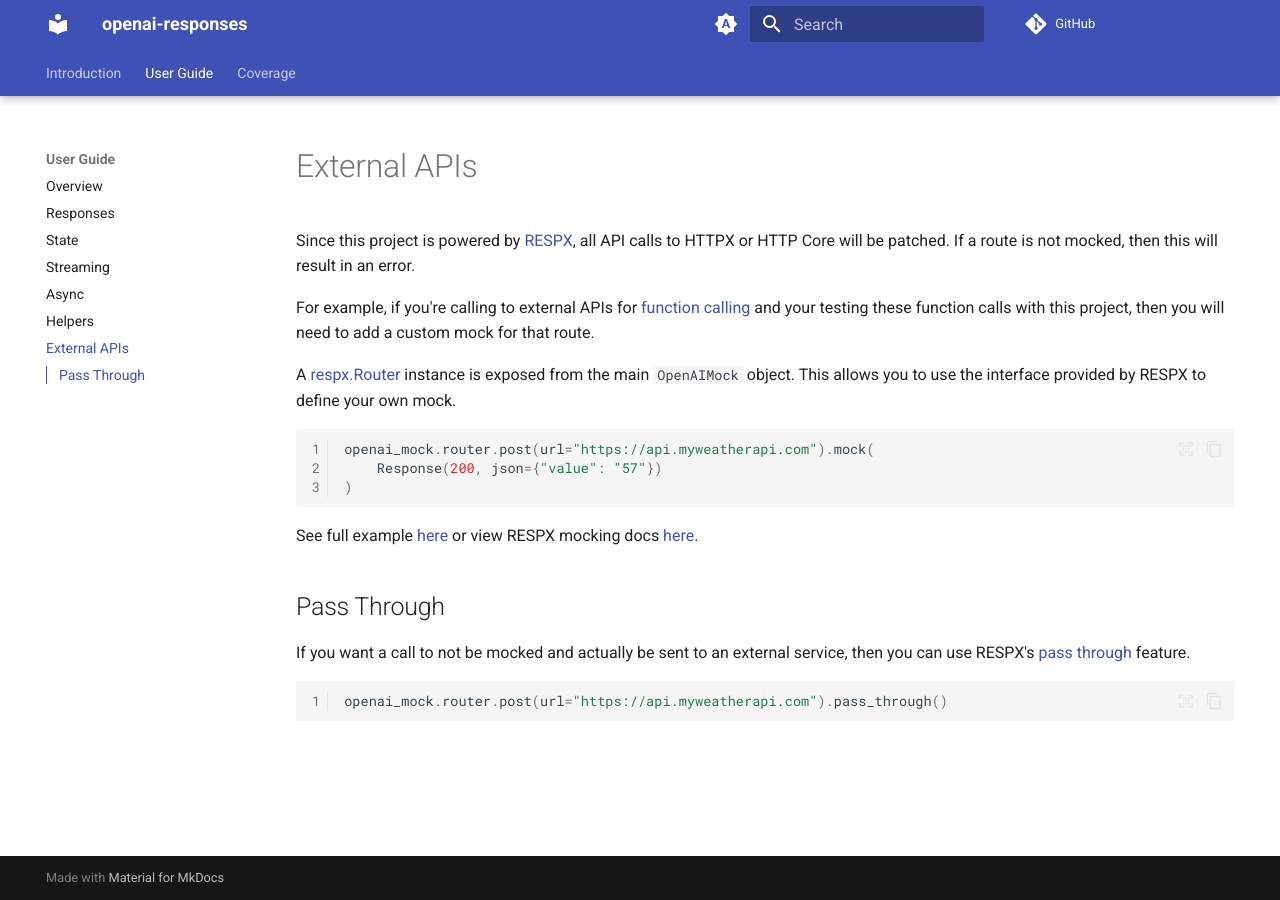
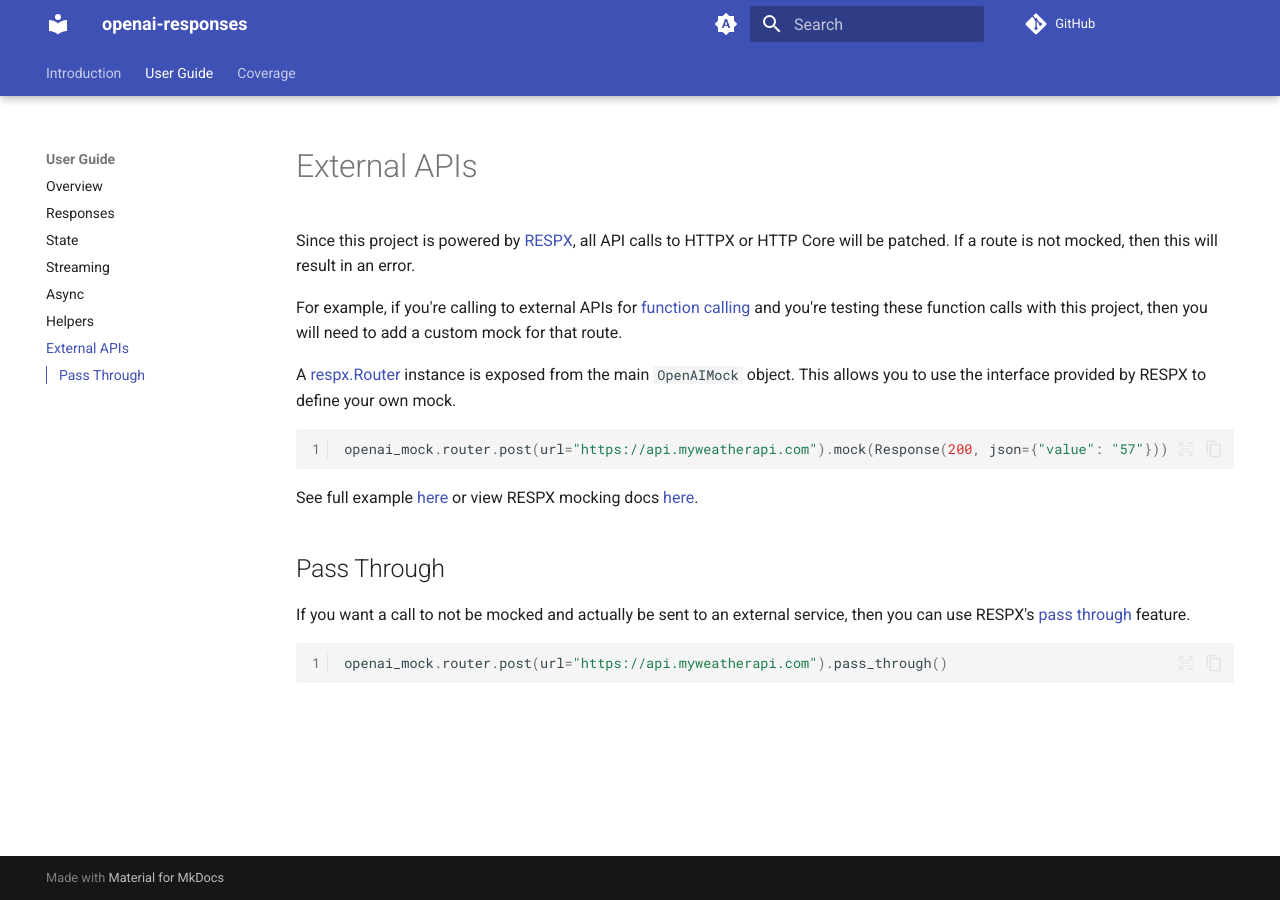
Before and after one commit to mharrisb1/openai-responses-python, an MkDocs documentation site: the page built from docs/user_guide/external.md, in a window 1280 px wide. Built offline with MkDocs 1.6.1 and Material for MkDocs 9.7.7, drawn with Linux system fonts in a browser that asks for light colours; comment, search, counter and statistics services are not loaded.

Commit message:
fix(docs): grammar

````diff
--- a/docs/user_guide/external.md
+++ b/docs/user_guide/external.md
@@ -2,14 +2,12 @@
 
 Since this project is powered by [RESPX](https://lundberg.github.io/respx), all API calls to HTTPX or HTTP Core will be patched. If a route is not mocked, then this will result in an error.
 
-For example, if you're calling to external APIs for [function calling](https://platform.openai.com/docs/assistants/tools/function-calling) and your testing these function calls with this project, then you will need to add a custom mock for that route.
+For example, if you're calling to external APIs for [function calling](https://platform.openai.com/docs/assistants/tools/function-calling) and you're testing these function calls with this project, then you will need to add a custom mock for that route.
 
 A [respx.Router](https://lundberg.github.io/respx/api/#router) instance is exposed from the main `OpenAIMock` object. This allows you to use the interface provided by RESPX to define your own mock.
 
 ```python linenums="1"
-openai_mock.router.post(url="https://api.myweatherapi.com").mock(
-    Response(200, json={"value": "57"})
-)
+openai_mock.router.post(url="https://api.myweatherapi.com").mock(Response(200, json={"value": "57"}))
 ```
 
 See full example [here](https://github.com/mharrisb1/openai-responses-python/blob/35-featapi-expose-router-as-prop/examples/test_router_usage.py) or view RESPX mocking docs [here](https://lundberg.github.io/respx/guide/#mocking-responses).
````
